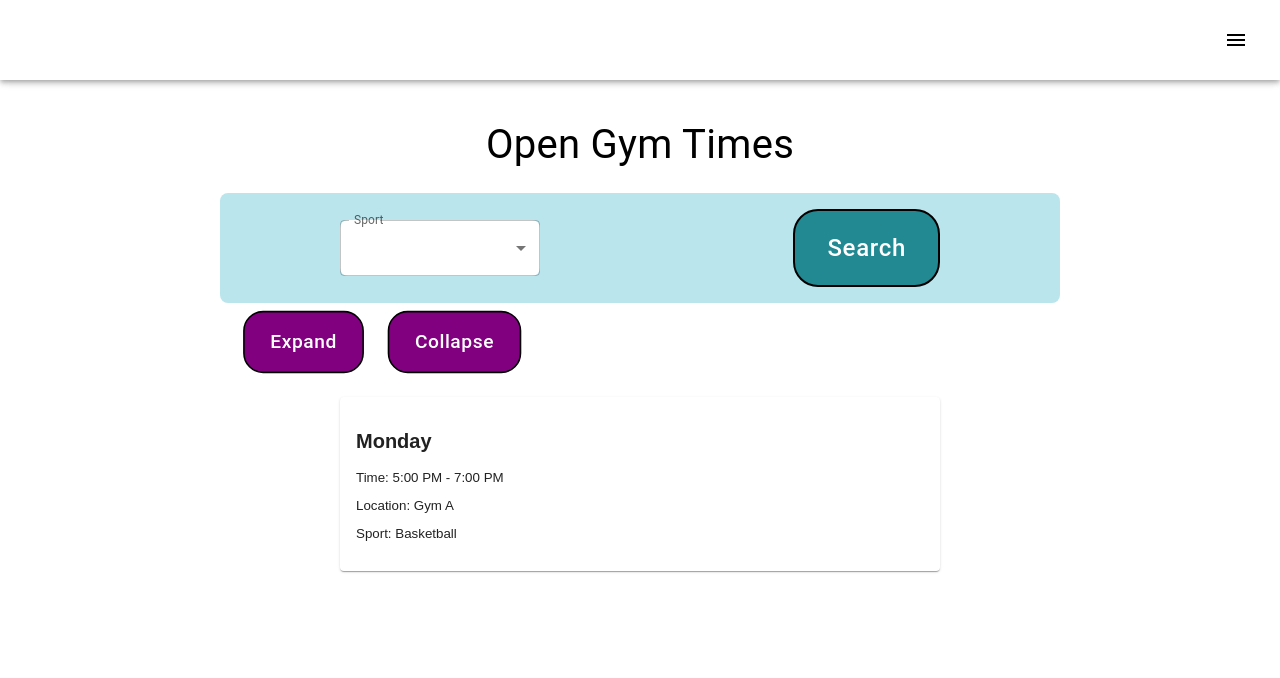
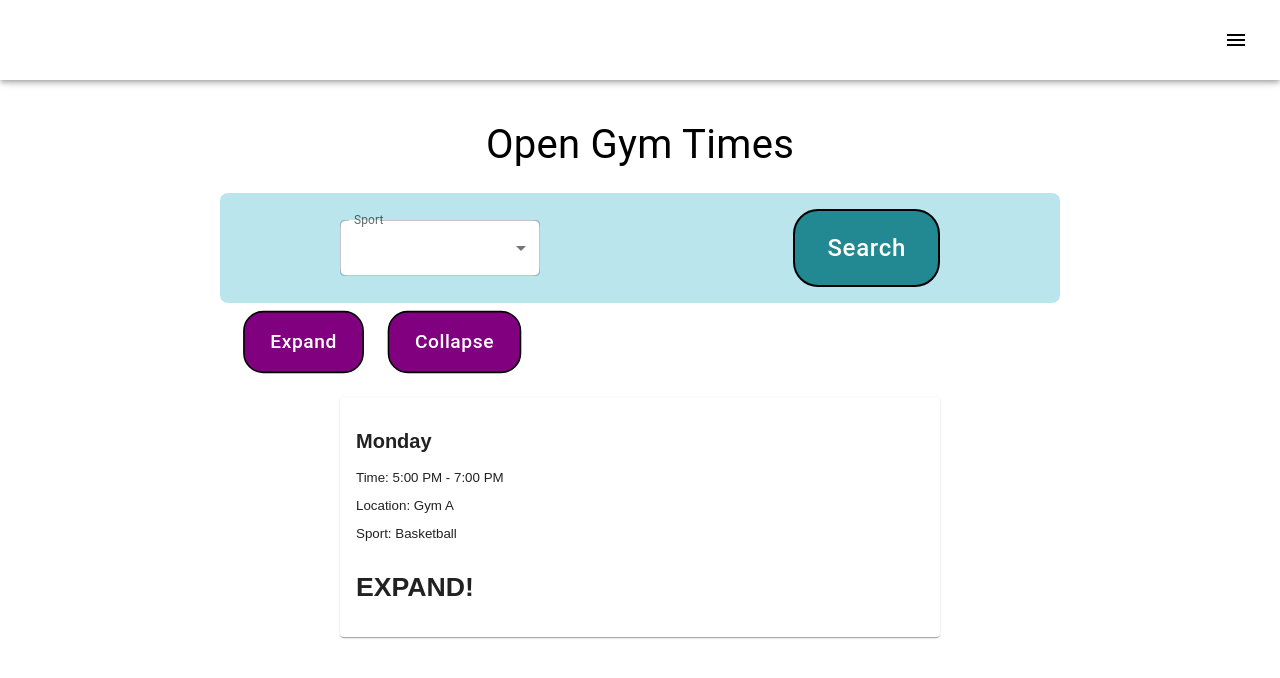
Before and after one commit to camy-code/gymViewerFrontEnd, a React (Create React App) app: page / in a window 1280 px wide. Both pictures are taken after a click on the button 640 px from the left and 483 px from the top of the page. Shown: the top 678 px of the page. Built offline with nearby package versions, Linux system fonts and the light colour scheme.

Commit message:
Got a basic card expand going

```diff
--- a/src/components/GymCard.js
+++ b/src/components/GymCard.js
@@ -2,16 +2,23 @@
 import Card from '@mui/material/Card';
 import CardActions from '@mui/material/CardActions';
 import CardContent from '@mui/material/CardContent';
-import { CardActionArea } from '@mui/material';
+import { CardActionArea, Collapse } from '@mui/material';
 
-const GymCard = ()=> {
+const GymCard = ({val, setVal})=> {
+
+
+
 return <Card sx={{width:600, boxShadow:1}}>
-    <CardActionArea>
+    <CardActionArea onClick={()=>{setVal(!val)}}>
     <CardContent>
       <h2>Monday</h2>
       <p>Time: 5:00 PM - 7:00 PM</p>
       <p>Location: Gym A</p>
       <p>Sport: Basketball</p>
+   {val}
+   <Collapse in={val} timeout="auto" unmountOnExit>
+   <h1>EXPAND!</h1>
+   </Collapse>
     </CardContent>
     </CardActionArea>
 </Card>
--- a/src/pages/Home.js
+++ b/src/pages/Home.js
@@ -6,6 +6,7 @@ import {Box, Typography} from "@mui/material"
 import { Searcher } from "../components/Searcher"
 import { ButtonGroup } from "../components/ButtonGroup"
 import GymCard from "../components/GymCard"
+import { useState } from "react"
 
 const Home = () => {
 
@@ -13,6 +14,9 @@ const Home = () => {
     // trap of 481
     // const tempArr = [{name:"Monday"},{name:"Tuesday"},{name:"Tuesday"}] // update later
     const tempArr = [{name:"Monday"}] // update later
+
+    const [val, setVal] = useState(false);
+
 
     return <>
     <Box>
@@ -28,7 +32,7 @@ const Home = () => {
             {/* step 3 */}
             <Grid container direction={"column"} spacing={5} sx={{marginTop:2, marginBottom:4}}>
             {tempArr.map((key,index)=>(
-                <GymCard/>
+                <GymCard val={val} setVal={(t)=>(setVal(t))}/>
             ))}
             </Grid>
 
```
